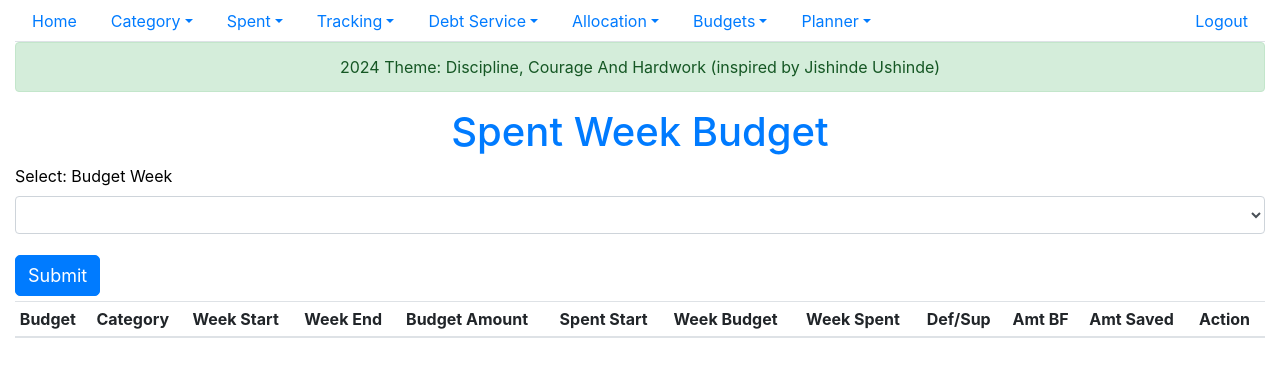
After one commit to f8nque/SavingsAPP, a Django app: page /weeklysavings/ in a window 1280 px wide. The commit adds this page. Shown: the top 377 px of the page. Run offline with Django 3.2, Linux system fonts and the light colour scheme; a user stored in the database is signed in; data comes from the database, SQL or seed files in the repository; tables that the repository leaves empty hold one stand-in row (values such as "Sample post"); lists and menus that the app fills with data are empty; some libraries are stand-ins or nearby versions.

Commit message:
Weekly Savings Featured Add

```diff
--- /dev/null
+++ b/spent/templates/spent/week_budget_savings.html
@@ -0,0 +1,112 @@
+{% extends "base.html" %}
+{%block title %} Savings | Weekly Budget Savings{% endblock title %}
+
+{% block content %}
+
+
+<h1 class="text-center text-primary">Spent Week Budget</h1>
+<div>
+      <form action="#" method="post">
+        {% csrf_token %}
+                <div class="form-group">
+                    <label for="week">Select: Budget Week</label>
+                    <select class="form-control" id="week" name="week_select">
+                      {% for week in filter_list %}
+                        <option value="{{week.week_start}}:{{week.week_end}}">{{week.week_start}}<--->{{week.week_end}}</option>
+                      {% endfor %}
+
+                    </select>
+                </div>
+                <button type="submit" class="btn btn-primary">Submit</button>
+        </form>
+</div>
+
+    <table class="table table-sm">
+      <thead class="table-head">
+        <tr>
+          <th>Budget</th>
+          <th>Category</th>
+          <th>Week Start</th>
+          <th>Week End</th>
+          <th>Budget Amount</th>
+          <th>Spent Start</th>
+          <th>Week Budget</th>
+          <th>Week Spent</th>
+          <th>Def/Sup</th>
+          <th>Amt BF</th>
+          <th>Amt Saved</th>
+          <th>Action</th>
+        </tr>
+      </thead>
+      <tbody class="table-body">
+      {% for obj in weekly_savings %}
+        <tr>
+          <td>{{obj.budget_id.name}}</td>
+          <td>{{obj.budget_category_id.name}}</td>
+          <td>{{obj.week_start}}</td>
+          <td>{{obj.week_end}}</td>
+          <td>{{obj.budget_amount}}</td>
+          <td>{{obj.budget_spent_start}}</td>
+          <td>{{obj.week_budget}}</td>
+          <td>{{obj.week_spent}}</td>
+          <td>{{obj.week_remaining}}</td>
+          <td>{{obj.amount_bf}}</td>
+          <td>{{obj.amount_saved}}</td>
+          <td>
+            <button class="badge badge-pill badge-success" data-toggle="modal" data-target="#weekBudgetModal">Action</button>
+          </td>
+        </tr>
+      {% endfor %}
+      </tbody>
+    </table>
+  </div>
+
+  <!-- Modal -->
+  <div class="modal fade" id="weekBudgetModal" tabindex="-1" role="dialog" aria-labelledby="weekBudgetModalLabel" aria-hidden="true">
+    <div class="modal-dialog" role="document">
+      <div class="modal-content">
+        <div class="modal-header">
+          <h5 class="modal-title" id="weekBudgetModalLabel">Transfer Form</h5>
+          <button type="button" class="close" data-dismiss="modal" aria-label="Close">
+            <span aria-hidden="true">&times;</span>
+          </button>
+        </div>
+        <div class="modal-body">
+          <form id="weekBudgetForm">
+            <div class="form-group">
+              <label for="weekStart">Week Start : November 11, 2024</label>
+            </div>
+            <div class="form-group">
+              <label for="weekEnd">Week End: November 11, 2024 </label>
+            </div>
+            <div class="form-group">
+              <label for="weekRemaining">Week Remaining: 5000</label>
+            </div>
+            <div class="form-group">
+              <label for="amountSaved">Amount Saved</label>
+              <input type="number" class="form-control" id="amountSaved" name="amountSaved">
+            </div>
+            <div class="form-group">
+              <label for="amountBf">Amount BF</label>
+              <input type="number" class="form-control" id="amountBf" name="amountBf" readonly>
+            </div>
+          </form>
+        </div>
+        <div class="modal-footer">
+          <button type="button" class="btn btn-secondary" data-dismiss="modal">Close</button>
+          <button type="button" class="btn btn-primary" onclick="calculateAmountBF()">Save</button>
+        </div>
+      </div>
+    </div>
+  </div>
+
+  <script>
+    function calculateAmountBF() {
+      const weekRemaining = parseFloat(document.getElementById('weekRemaining').value) || 0;
+      const amountSaved = parseFloat(document.getElementById('amountSaved').value) || 0;
+      const amountBf = weekRemaining - amountSaved;
+      document.getElementById('amountBf').value = amountBf.toFixed(2);
+    }
+  </script>
+
+{% endblock content %}
--- a/spent/urls.py
+++ b/spent/urls.py
@@ -48,6 +48,9 @@ urlpatterns = [
     path('amortizedbudgetestimate/',views.AmortizedBudgetEstimatesView.as_view(),name='amortized'),
     path('budgetperformance/',views.BudgetPerformanceView.as_view(),name='budget_performance'),
     path('weeklyanalysis/',views.WeeklyAnalysisView.as_view(),name='weekly_analysis'),
+    path('weeklysavings/',views.WeeklyBudgetSavingsView.as_view(),name='weekly_savings'),
+    path('createsavingstracking/',views.CreateSavingsTrackingView.as_view(),name="create_savings_tracking"),
+
 
 
 
--- a/spent/utils.py
+++ b/spent/utils.py
@@ -2,6 +2,7 @@ import uuid
 import pandas as pd
 import datetime as dt
 from django.db import connection
+#from .models import SpentWeekBudget
 
 
 def generateUUID():
--- a/spent/views.py
+++ b/spent/views.py
@@ -5,7 +5,7 @@ from django.contrib.auth.models import User
 from django.views.generic.list import ListView
 from django.http import HttpResponse
 from .forms import CategoryForm,SpentForm,TrackForm,TrackingForm,BudgetCategoryForm,BudgetForm,BudgetClassItemForm,BudgetItemForm,UpdateCategoryForm
-from .models import Spent,Category,SavingsTracker,Tracker,Track,Tracking,NotIn,BudgetCategory,Budget,BudgetItem,BudgetClassItem,BudgetLog
+from .models import Spent,Category,SavingsTracker,Tracker,Track,Tracking,NotIn,BudgetCategory,Budget,BudgetItem,BudgetClassItem,BudgetLog,WeeklySavingsTracker,SpentWeekBudget
 from django.views import View
 import datetime
 import calendar
@@ -18,9 +18,44 @@ from django.conf import settings
 from .utils import TrackingDict
 import math
 from planner.utility import db_update
+from .queries import weekly_saving_data_query
 # Create your views here.
 def index(request):
     return HttpResponse("Hello From Django")
+
+class WeeklyBudgetSavingsView(LoginRequiredMixin,View):
+    def get(self,request):
+        user = User.objects.get(username=self.request.user)
+        today = datetime.datetime.now().date()
+        week_start= today - datetime.timedelta(days=today.weekday())
+        week_end = week_start + datetime.timedelta(days=6)
+        day_prior_week = week_start - datetime.timedelta(days=1)
+        with connection.cursor() as cursor:
+            cursor.execute(f"""
+            select distinct strftime('%Y-%m-%d',a.week_start) as week_start,strftime('%Y-%m-%d',a.week_end) as week_end from spent_week_budget a
+            where a.voided = 0 and a.user_id_id = {user.id} order by a.week_start desc
+            """)
+            columns = [col[0] for col in cursor.description]
+            filter_list = [dict(zip(columns, row)) for row in cursor.fetchall()]
+
+        weekly_savings = SpentWeekBudget.objects.filter(week_start=week_start,week_end=week_end,voided=0,user_id=user)
+        return render(request,"spent/week_budget_savings.html",{'weekly_savings':weekly_savings,'filter_list':filter_list})
+    def post(self,request):
+        user = User.objects.get(username=self.request.user)
+        week_filter = request.POST['week_select']
+        week_start,week_end = week_filter.split(":")
+        with connection.cursor() as cursor:
+            cursor.execute(f"""
+                    select
+                    distinct strftime('%Y-%m-%d',a.week_start) as week_start,strftime('%Y-%m-%d',a.week_end) as week_end
+                     from spent_week_budget a
+                    where a.voided = 0 and a.user_id_id={user.id} order by a.week_start desc
+                    """)
+            columns = [col[0] for col in cursor.description]
+            filter_list = [dict(zip(columns, row)) for row in cursor.fetchall()]
+
+        weekly_savings = SpentWeekBudget.objects.filter(week_start=week_start,week_end=week_end,voided=0)
+        return render(request,"spent/week_budget_savings.html",{'weekly_savings':weekly_savings,'filter_list':filter_list})
 class BudgetCategoryView(LoginRequiredMixin,View):
     template_name = "spent/budget_category.html"
     form_class = BudgetCategoryForm
@@ -873,6 +908,10 @@ class AddSpentView(LoginRequiredMixin,View):
         return render(request,self.template_name,{'form':form})
     def post(self,request,*args,**kwargs):
         user = User.objects.get(username=self.request.user) #gets the current logged in user
+        today = datetime.datetime.now().date() # useful for weekly savings
+        week_start = today - datetime.timedelta(days=today.weekday())  # useful for weekly savings
+        week_end = week_start + datetime.timedelta(days=6)  # useful for weekly savings
+
         form = SpentForm(user,request.POST)
         if form.is_valid():
             date= form.cleaned_data['date']
@@ -908,7 +947,13 @@ class AddSpentView(LoginRequiredMixin,View):
                     savings.spent_id = Spent.objects.get(pk=result.id) #update the spent record id
                     savings.user_id=user_id
                     savings.save()
-
+                # Create or Update Weekly update.
+                with connection.cursor() as cursor:
+                    cursor.execute(weekly_saving_data_query(today,week_start,week_end,user))
+                    columns = [col[0] for col in cursor.description]
+                    weekly_savings = [dict(zip(columns, row)) for row in cursor.fetchall()]
+                    #call update method
+                create_update_weekly_savings(weekly_savings) #update/create weekly savings
             else:
                 return HttpResponse("You have already spent that item, do you wish to update the item???")
             return redirect("daily_list")
@@ -2126,3 +2171,106 @@ class WeeklyAnalysisView(LoginRequiredMixin,View):
         weekly_list = tuple(zip(list(df_weekly['weekstart']),list(df_weekly['weekend']),list(df_weekly['amount'])))
 
         return render(request,"spent/weekly_analysis.html",{'weekly_list':weekly_list,'quarter_start':quarter_start_date,'quarter_end':quarter_end_date})
+
+class CreateSavingsTrackingView(LoginRequiredMixin,View):
+    login_url = settings.LOGIN_URL
+    def get(self,request,*args,**kwargs):
+        user = User.objects.get(username=self.request.user)
+        choices = Track.objects.filter(user_id=user).values_list('id', 'start_date')
+        return render(request,"spent/create_savings_tracking.html",{"select_values":choices})
+
+    def post(self,request,*args,**kwargs):
+        track_id = None
+        val = request.POST['tracks_submit'] # the value of button pressed
+        user = User.objects.get(username=self.request.user)
+        trackDict = TrackingDict()
+        track_id = request.POST['tracks']
+        choices = Track.objects.filter(user_id=user).values_list('id', 'start_date')
+        if val == "Generate trackings Category":
+            all_category = BudgetClassItem.objects.filter(user_id=user,voided=0).values('id','name')
+            track = Track.objects.get(pk=track_id)
+            tracker = WeeklySavingsTracker.objects.filter(track_id=track,voided=0)
+            for x in all_category:
+                trackDict.addCategory(x['name'],x['id'])
+            for cat in tracker:
+                if cat.category_id.name in trackDict.get_tracking_list():
+                    trackDict.updateCategory(cat.category_id.name)
+            return render(request,"spent/create_savings_tracking.html",{"select_values":choices,"categories":trackDict.get_tracking_list()})
+
+
+        if val == "Update the Tracking list":
+            track_id = request.POST['tracks']
+            track = Track.objects.get(pk=track_id) #get the Track instance to add to Tracker
+            ids = request.POST.getlist('cat_list')
+            for id in ids: #use all checked boxes in the create_tracking template
+                c=BudgetClassItem.objects.get(pk=id) # all the
+                if(len(WeeklySavingsTracker.objects.filter(track_id=track,category_id=c))==0): #check for dublicate
+                    tracker = WeeklySavingsTracker()
+                    tracker.category_id = c
+                    tracker.user_id=user
+                    tracker.track_id = track
+                    tracker.save()
+                #elif(len(Tracker.objects.filter(track_id=track,category_id=c,voided=1))> 0): #this may blow up
+                #    tracker = Tracker.objects.get(track_id=track,category_id=c,voided=1)
+                #    tracker.voided=0 # we dont need this
+                #    tracker.save()
+
+            trackers = WeeklySavingsTracker.objects.filter(track_id=track_id)
+            trackers.update(voided=1)
+            ### void all the Trackers and then unvoid all the selected inorder to use the in
+            WeeklySavingsTracker.objects.filter(track_id=track_id,category_id__in=ids).update(voided=0)
+
+            # Laststep
+            all_category = BudgetClassItem.objects.filter(user_id=user, voided=0)
+            for x in all_category:
+                trackDict.addCategory(x.name, x.id)
+            for cat in trackers:
+                trackDict.updateCategory(cat.category_id.name)
+            return render(request, "spent/create_savings_tracking.html",
+                          {"select_values": choices, "categories": trackDict.get_tracking_list()})
+        return render(request, "spent/create_savings_tracking.html", {"select_values": choices})
+
+
+
+#utils functions
+def create_update_weekly_savings(data):
+    for item in data:
+        budget_id = item['budget_id']
+        budget_category_id = item['budget_category_id']
+        week_start = item['week_start']
+        week_end = item['week_end']
+        budget_amount= item['budget_amount']
+        budget_spent_start = item['spent_at_start_this_week']
+        week_budget = item['week_budget']
+        week_spent = item['spent_this_week']
+        week_remaining = item['week_remaining']
+
+        with connection.cursor() as cursor:
+            cursor.execute(f"""
+            select *
+            from spent_week_budget a
+            where a.budget_id_id={budget_id} and a.budget_category_id_id = {budget_category_id}
+            and a.week_start='{week_start}' and a.week_end='{week_end}'
+            """)
+            columns = [col[0] for col in cursor.description]
+            savings_list = [dict(zip(columns, row)) for row in cursor.fetchall()]
+        if len(savings_list) > 0 :
+            spent_obj = SpentWeekBudget.objects.get(pk=savings_list[0]['id'])
+            spent_obj.budget_amount=budget_amount
+            spent_obj.budget_spent_start=budget_spent_start
+            spent_obj.week_budget=week_budget
+            spent_obj.week_spent=week_spent
+            spent_obj.week_remaining=week_remaining
+            spent_obj.save()
+        else:
+            new_spent_obj = SpentWeekBudget()
+            new_spent_obj.budget_id = Budget.objects.get(pk=budget_id)
+            new_spent_obj.budget_category_id = BudgetClassItem.objects.get(pk=budget_category_id)
+            new_spent_obj.week_start = week_start
+            new_spent_obj.week_end = week_end
+            new_spent_obj.budget_amount = budget_amount
+            new_spent_obj.budget_spent_start = budget_spent_start
+            new_spent_obj.week_budget = week_budget
+            new_spent_obj.week_spent = week_spent
+            new_spent_obj.week_remaining = week_remaining
+            new_spent_obj.save()
--- a/templates/base.html
+++ b/templates/base.html
@@ -35,6 +35,7 @@
         <div class="dropdown-menu" aria-labelledby="spentDropDown">
             <a class="dropdown-item" href="{% url 'add_spent'%}">Add Spent</a>
             <a class="dropdown-item" href="{% url 'daily_list'%}">Daily List</a>
+            <a class="dropdown-item" href="{% url 'weekly_savings'%}">Weekly Savings</a>
             <a class="dropdown-item" href="{% url 'monthly_list'%}">Monthly List</a>
             <a class="dropdown-item" href="{% url 'period_graph'%}">Spent Graph</a>
             <a class="dropdown-item" href="{% url 'weekly_analysis'%}">Weekly Analysis</a>
@@ -50,6 +51,7 @@
             <a class="dropdown-item" href="{% url 'savings_list'%}">Savings List</a>
             <a class="dropdown-item" href="{%url 'create_track'%}">Create a new Track</a>
             <a class="dropdown-item" href="{%url 'create_tracking'%}">Generate Trackers</a>
+            <a class="dropdown-item" href="{%url 'create_savings_tracking'%}">Generate Savings Trackers</a>
             <a class="dropdown-item" href="{%url 'track_list'%}">TrackList</a>
             <a class="dropdown-item" href="{%url 'tracking_list'%}">BudgetSpentList</a>
         </div>
```
Also changed, not shown: spent/models.py (+35 -2 lines), spent/queries.py (added, +63 -0 lines), spent/templates/spent/create_savings_tracking.html (added, +43 -0 lines).
